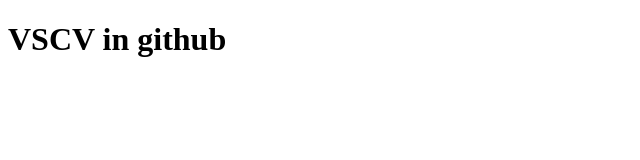
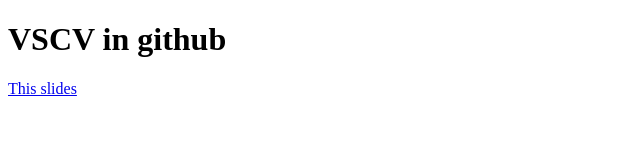
Before and after one commit to vscv/vscv.github.io, a plain HTML site: page index.html in a window 1280 px wide. Shown: the full height of the page, 0-640 px from the left. Drawn offline with Linux system fonts and the light colour scheme.

Commit message:
Update index.html

```diff
--- a/index.html
+++ b/index.html
@@ -6,5 +6,6 @@
   </head>
   <body>
     <h1>VSCV in github</h1>
+    <a href="https://vscv.github.io/apply_twcc_to_solve_surface_inspection/" target="_blank">This slides</a>
   </body>
 </html>
```
